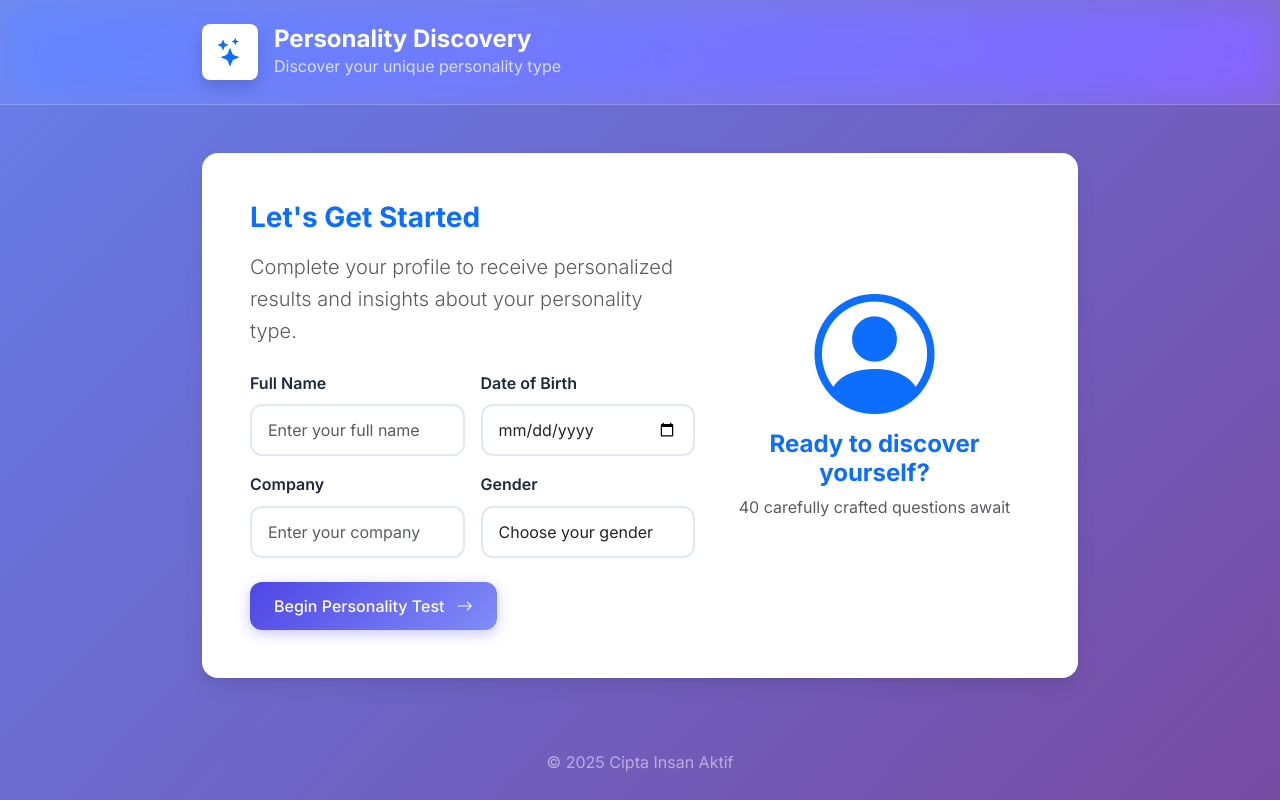
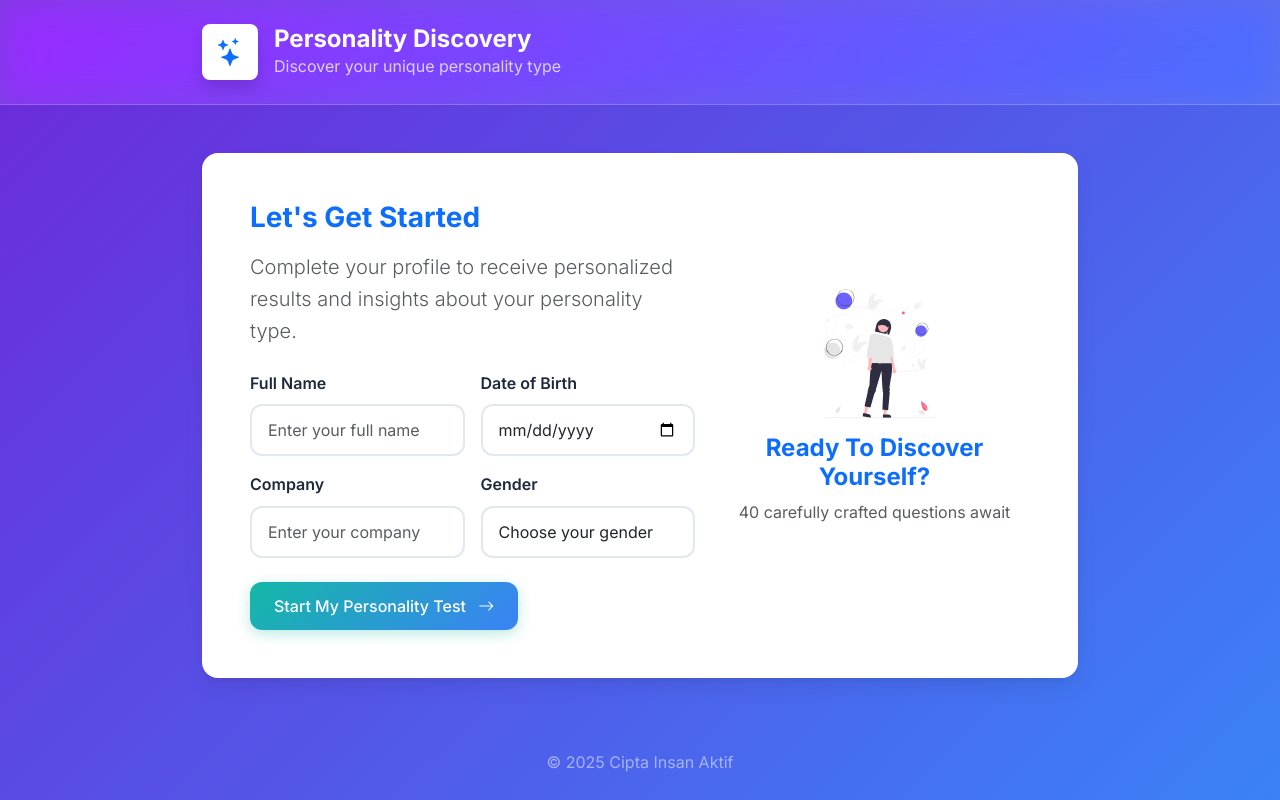
Before and after one commit to AnthonyGunardi/Personality-Test, a plain HTML site: page index.html in a window 1280 px wide. Drawn offline with nearby package versions, Linux system fonts and the light colour scheme.

Commit message:
add vector image & adjust color themes

```diff
--- a/index.html
+++ b/index.html
@@ -9,10 +9,11 @@
   <link href="https://fonts.googleapis.com/css2?family=Inter:wght@300;400;500;600;700&display=swap" rel="stylesheet">
   <style>
     :root {
-      --primary: #4f46e5;
-      --primary-light: #818cf8;
+      --primary: #3b82f6;      /* Indigo Blue */
+      --primary-light: #60a5fa;
       --primary-dark: #3730a3;
       --secondary: #64748b;
+      --accent: #14b8a6;
       --success: #10b981;
       --warning: #f59e0b;
       --danger: #ef4444;
@@ -36,7 +37,7 @@
       display: flex;
       flex-direction: column;
       font-family: 'Inter', system-ui, -apple-system, sans-serif;
-      background: linear-gradient(135deg, #667eea 0%, #764ba2 100%);
+      background: linear-gradient(135deg, #6d28d9 0%, #3b82f6 100%);
       min-height: 100vh;
       color: var(--text);
       line-height: 1.6;
@@ -145,7 +146,7 @@
 
     .progress-bar-modern {
       height: 100%;
-      background: linear-gradient(90deg, var(--success), var(--primary));
+      background: var(--accent);
       border-radius: 10px;
       transition: width 0.6s cubic-bezier(0.4, 0, 0.2, 1);
       position: relative;
@@ -202,9 +203,8 @@
     }
 
     .btn-primary.btn-modern {
-      background: linear-gradient(135deg, var(--primary), var(--primary-light));
-      color: white;
-      box-shadow: 0 4px 14px 0 rgba(79, 70, 229, 0.3);
+      background: linear-gradient(135deg, var(--accent), var(--primary));
+      box-shadow: 0 4px 14px rgba(20, 184, 166, 0.3);
     }
 
     .btn-primary.btn-modern:hover {
@@ -525,7 +525,7 @@
 
             <div class="mt-4">
               <button id="btn-start" class="btn btn-primary btn-modern px-4">
-                <span>Begin Personality Test</span>
+                <span>Start My Personality Test</span>
                 <i class="bi bi-arrow-right ms-2"></i>
               </button>
             </div>
@@ -533,9 +533,9 @@
           <div class="col-12 col-lg-5 text-center">
             <div class="d-flex align-items-center justify-content-center">
               <div class="text-primary">
-                <i class="bi bi-person-circle" style="font-size: 120px;"></i>
+                <img src="assets/vector_01.svg" alt="Profile Icon" class="img-fluid" style="max-width: 120px;">
                 <div class="mt-3">
-                  <h4 class="fw-bold">Ready to discover yourself?</h4>
+                  <h4 class="fw-bold">Ready To Discover Yourself?</h4>
                   <p class="text-muted">40 carefully crafted questions await</p>
                 </div>
               </div>
```
Also changed, not shown: assets/vector_01.svg (added).
